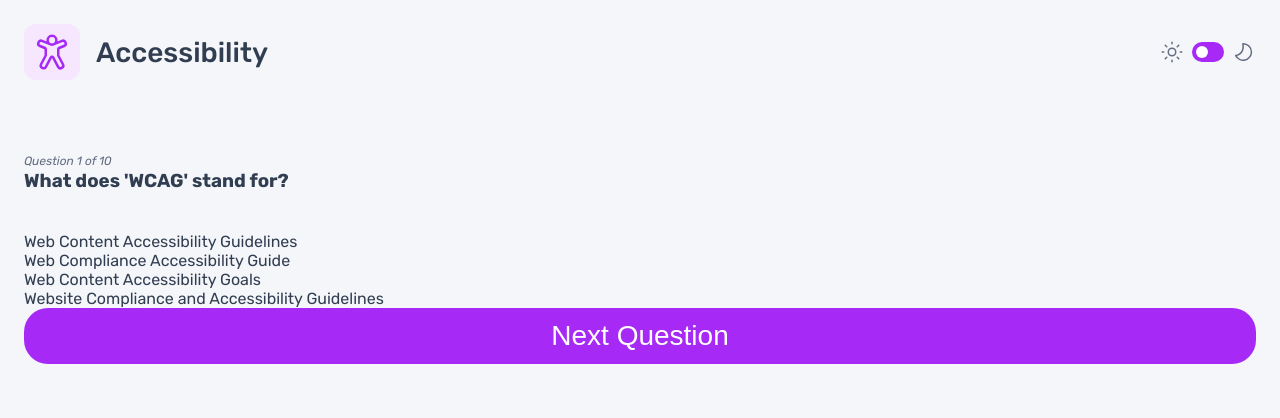
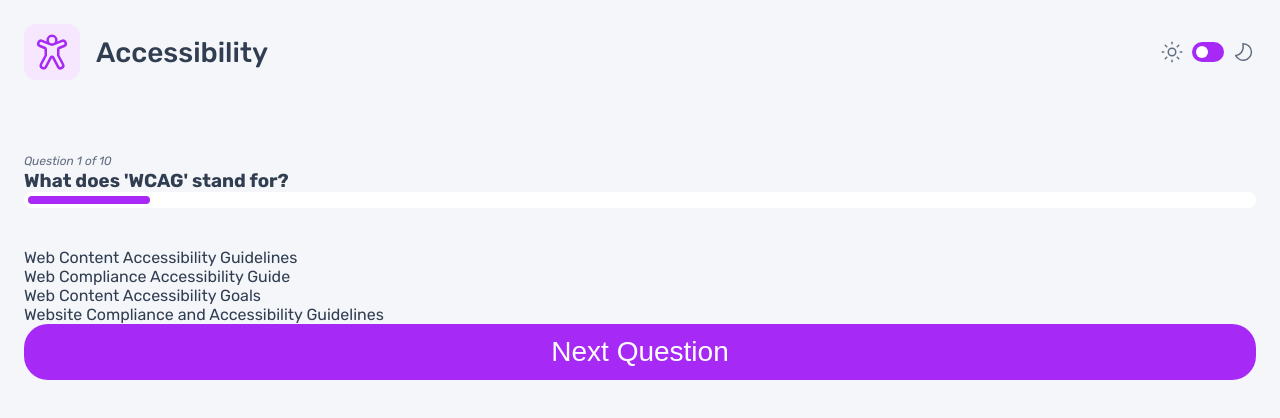
Before and after one commit to ryanbradley-webdev/frontend-quiz, a Vue app: page /quiz/Accessibility in a window 1280 px wide. Shown: the top 418 px of the page. Built offline with nearby package versions, Linux system fonts and the light colour scheme.

Commit message:
Add progress bar component and implement in QuizView.

```diff
--- /dev/null
+++ b/src/components/ProgressBar.vue
@@ -0,0 +1,46 @@
+<script setup lang="ts">
+const {
+  currentQuestion,
+  totalQuestions
+} = defineProps({
+  currentQuestion: {
+    type: Number,
+    required: true
+  },
+  totalQuestions: {
+    type: Number,
+    required: true
+  }
+})
+</script>
+
+<template>
+  <div
+    class="progress-bar-container"
+  >
+
+    <div
+      class="progress-bar"
+      :style="{
+        width: `${100 * currentQuestion / totalQuestions}%`
+      }"
+    ></div>
+
+  </div>
+</template>
+
+<style scoped>
+.progress-bar-container {
+  width: 100%;
+  height: 16px;
+  padding: 4px;
+  background-color: var(--clr-white-pri);
+  border-radius: 16px;
+}
+
+.progress-bar {
+  height: 8px;
+  background-color: var(--clr-purple-pri);
+  border-radius: 8px;
+}
+</style>
--- a/src/views/QuizView.vue
+++ b/src/views/QuizView.vue
@@ -3,6 +3,7 @@ import type { Quiz } from '@/types/types'
 import { computed } from '@vue/reactivity'
 import { ref, type PropType } from 'vue'
 import Button from '@/components/Button.vue'
+import ProgressBar from '@/components/ProgressBar.vue'
 
 const {
   quiz
@@ -39,6 +40,11 @@ const nextQuestion = () => {
         {{ currentQuestion.question }}
       </h3>
 
+      <ProgressBar
+        :currentQuestion="questionNumber + 1"
+        :totalQuestions="quiz.questions.length"
+      />
+
     </section>
 
     <section>
```
